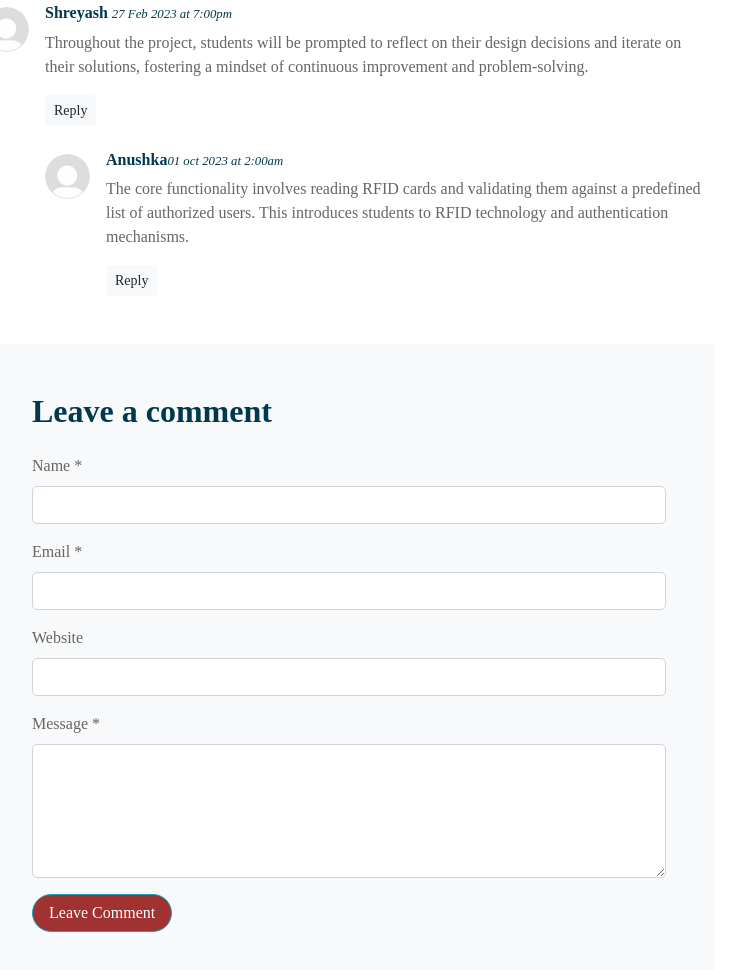
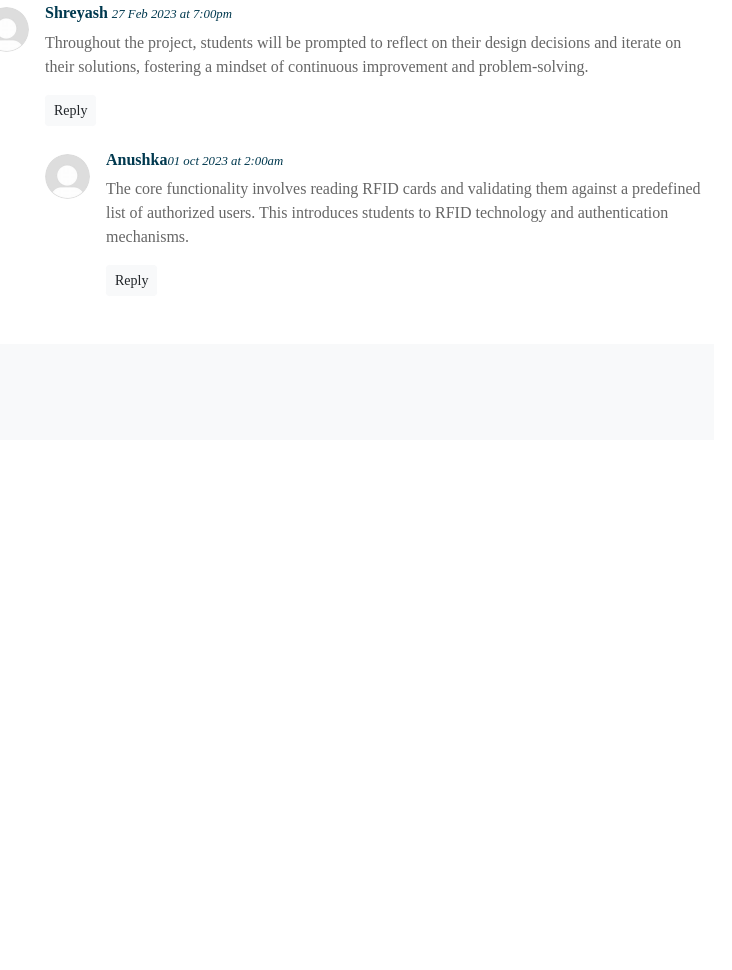
Before and after one commit to arushi-dhongde/DOORLOCK, a plain HTML site: page index.html in a window 1280 px wide. Shown: the part 2352-3322 px from the top of the page, without its empty margins (101-833 px from the left). After the commit the page ends 2840 px from the top, so only its background shows below. Drawn offline with Linux system fonts and the light colour scheme.

Commit message:
Update index.html

```diff
--- a/index.html
+++ b/index.html
@@ -131,29 +131,7 @@
 
         <!-- Comment Form -->
         <div class="bg-light p-5">
-          <h2 class="mb-4">Leave a comment</h2>
-          <form>
-            <div class="form-group">
-              <label for="name">Name *</label>
-              <input type="text" class="form-control" id="name" />
-            </div>
-            <div class="form-group">
-              <label for="email">Email *</label>
-              <input type="email" class="form-control" id="email" />
-            </div>
-            <div class="form-group">
-              <label for="website">Website</label>
-              <input type="url" class="form-control" id="website" />
-            </div>
 
-            <div class="form-group">
-              <label for="message">Message *</label>
-              <textarea id="message" cols="30" rows="5" class="form-control"></textarea>
-            </div>
-            <div class="form-group mb-0">
-              <input type="submit" value="Leave Comment" class="btn btn-primary px-3" />
-            </div>
-          </form>
         </div>
       </div>
 
```
